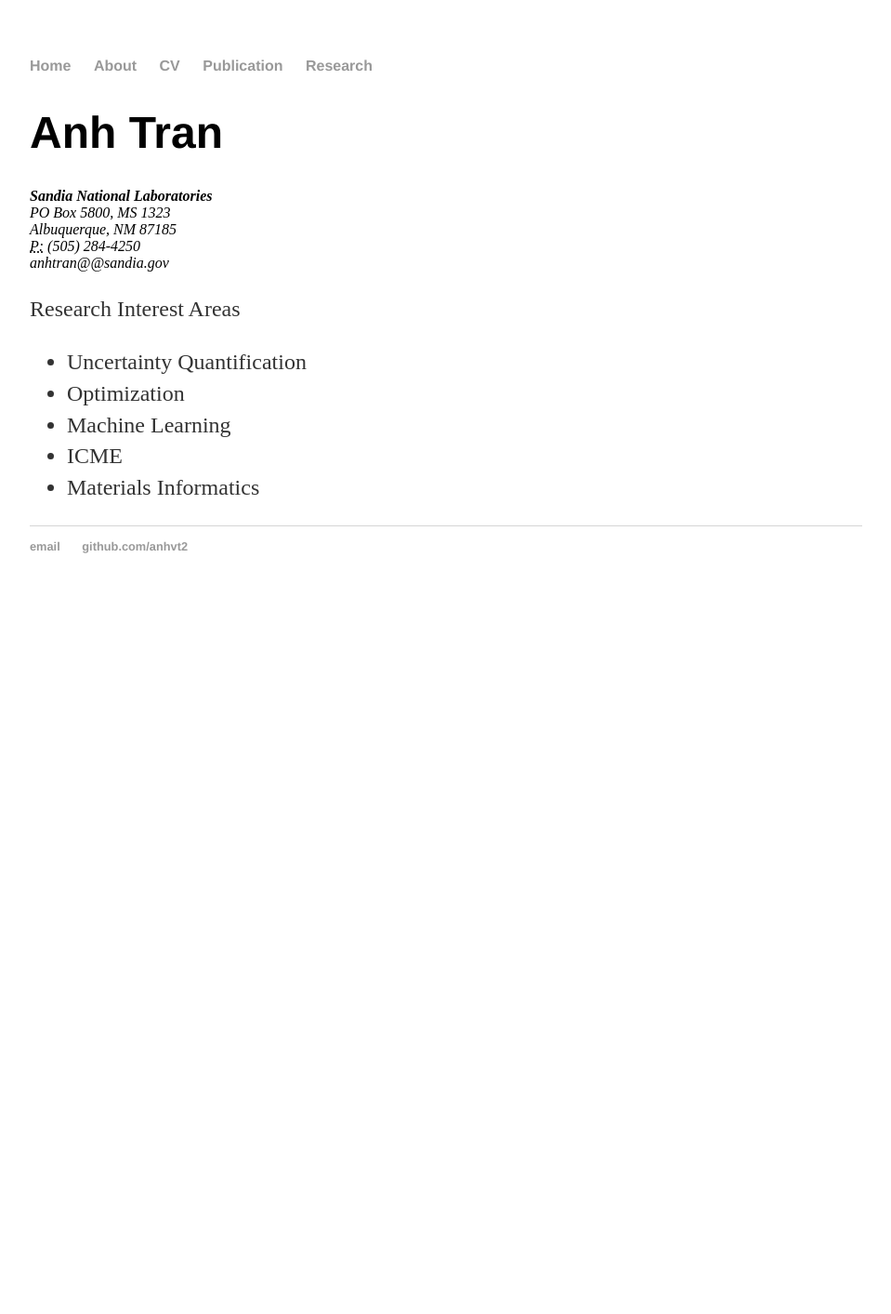
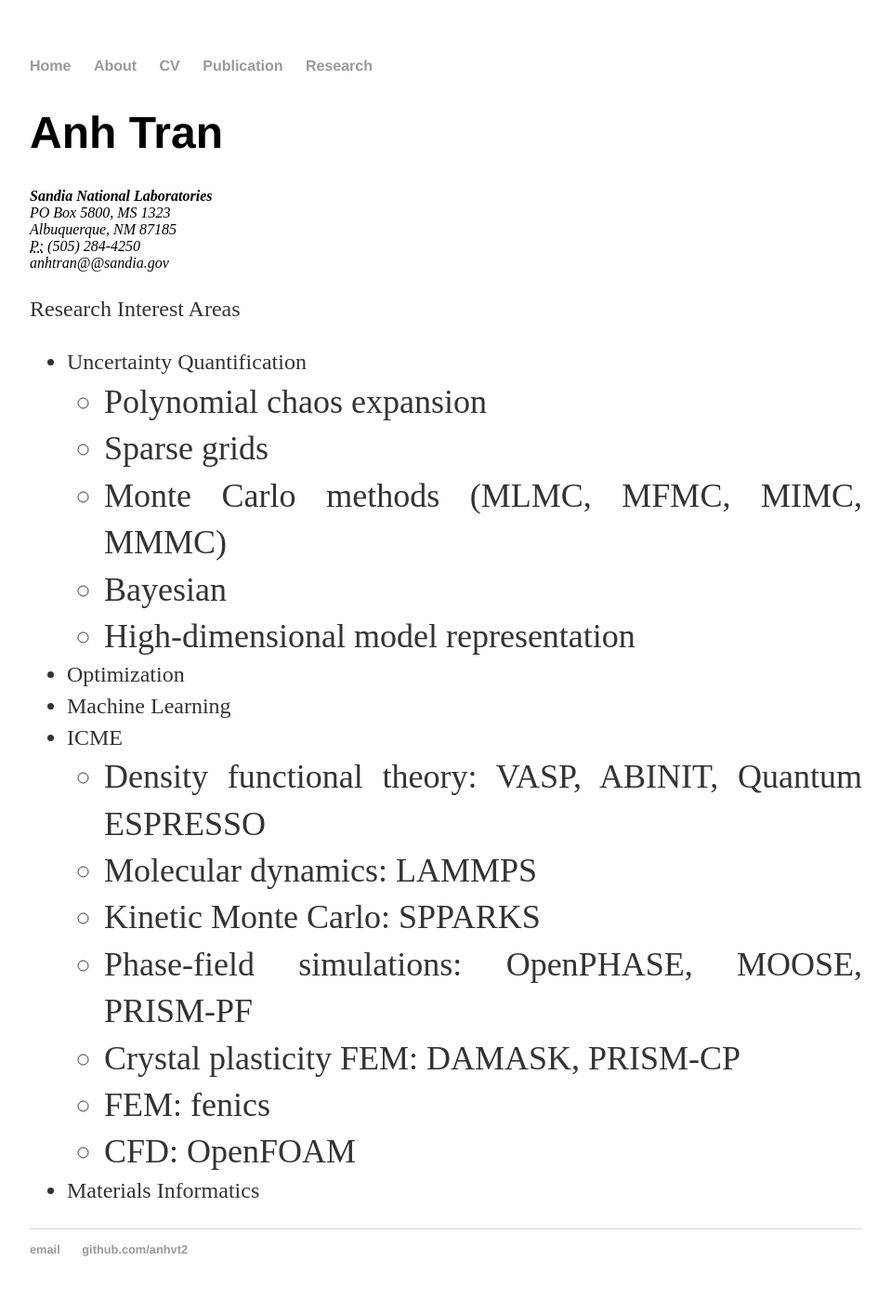
Before and after one commit to anhvt2/anhvt2.github.io, a Jekyll site: the page built from research/index.html, in a window 1280 px wide. Shown: the whole page at 93% size, without its empty margins (160-1119 px from the left). Built offline with Jekyll 4.4.1, drawn with Linux system fonts in a browser that asks for light colours; before the commit the page ends 900 px from its top, so only the background shows below that.

Commit message:
update about/

```diff
--- a/about/index.html
+++ b/about/index.html
@@ -18,11 +18,11 @@
 			</p>
 
 			<p>
-				My research is somewhat centered around Gaussian processes and Bayesian optimization, but recently I have been very attracted to machine learning and deep learning in general. I'm interested in nearly anything about applied mathematics, inverse problems, computational statistics, Bayesian statistics, computational materials science, computational fluid dynamics, deep learning, reinforcement learning, and of course, anything in between.
+				My research is somewhat centered around Gaussian processes and Bayesian optimization, but recently I have been very attracted to machine learning and deep learning in general. I'm interested in nearly anything about applied mathematics, inverse problems, computational statistics, Bayesian statistics, computational materials science, computational fluid dynamics, deep learning, reinforcement learning, and of course, anything in between. I mostly use open-source software for research because they are freely available and I'm not bounded by the legal constraints (MATLAB is a different story). You can read more about the software I used in <a href="../research">my research</a>.
 			</p>
 
 			<p>
-				I have a particular impression for people who dare to question orthodoxy and bring revolutionary questions to life, for what is lacking is not superficial design, but imagination greater than reality. I'm a regular coffee drinker, an amateur badminton and chess player.
+				I have a particular impression for people who dare to question orthodoxy and bring revolutionary questions to life, for what is lacking is not superficial design, but imagination greater than reality. I also have a deep admiration for those who choose to open-source their codes so that others can use for free. I'm a regular coffee drinker, an amateur badminton and chess player.
 			</p>
 
 			<p>
--- a/research/index.html
+++ b/research/index.html
@@ -17,10 +17,33 @@
 		<p>Research Interest Areas</p>
 		<ul>
 			<li>Uncertainty Quantification</li>
+
+			<ul>
+				<li>Polynomial chaos expansion</li>
+				<li>Sparse grids</li>
+				<li>Monte Carlo methods (MLMC, MFMC, MIMC, MMMC)</li>
+				<li>Bayesian</li>
+				<li>High-dimensional model representation</li>
+			</ul>
+
 			<li>Optimization</li>
+
 			<li>Machine Learning</li>
+
 			<li>ICME</li>
+			<ul>
+				<li>Density functional theory: VASP, ABINIT, Quantum ESPRESSO</li>
+				<li>Molecular dynamics: LAMMPS</li>
+				<li>Kinetic Monte Carlo: SPPARKS</li>
+				<li>Phase-field simulations: OpenPHASE, MOOSE, PRISM-PF</li>
+				<li>Crystal plasticity FEM: DAMASK, PRISM-CP</li>
+				<li>FEM: fenics</li>
+				<li>CFD: OpenFOAM</li>
+			</ul>
+
+
 			<li>Materials Informatics</li>
+
 		</ul>
 
 
```
Also changed, not shown: publication/index.html (+4 -8 lines).
